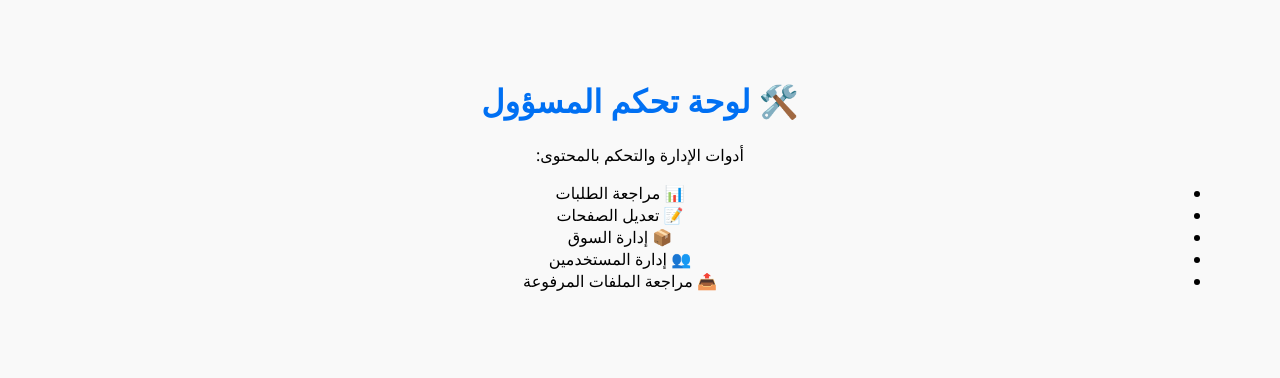
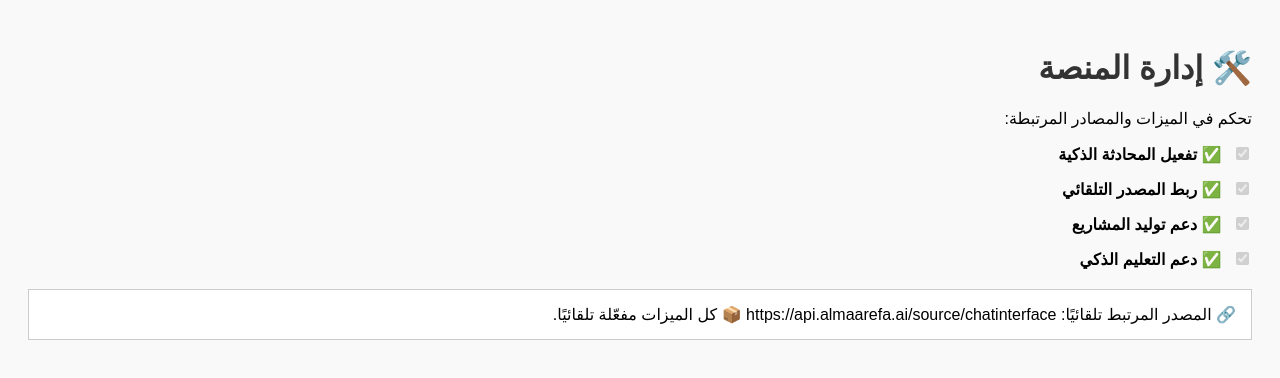
Before and after one commit to maswuwl/almaarefa-hub, a plain HTML site: page admin.html in a window 1280 px wide. Drawn offline with Linux system fonts and the light colour scheme.

Commit message:
Update admin.html
Signed-off-by: maswuwl <maswuwl2030@gmail.com>

```diff
--- a/admin.html
+++ b/admin.html
@@ -2,19 +2,44 @@
 <html lang="ar" dir="rtl">
 <head>
   <meta charset="UTF-8">
-  <meta name="viewport" content="width=device-width, initial-scale=1.0">
-  <title>🛠️ لوحة التحكم - منصة المعرفة</title>
-  <link rel="stylesheet" href="style.css">
+  <title>🛠️ إدارة المنصة - منصة المعرفة</title>
+  <style>
+    body { font-family: sans-serif; background: #f9f9f9; padding: 20px; }
+    h1 { color: #333; }
+    label { display: block; margin-top: 15px; font-weight: bold; }
+    input[type="checkbox"] { margin-left: 10px; }
+    #status { margin-top: 20px; background: #fff; padding: 15px; border: 1px solid #ccc; }
+  </style>
 </head>
 <body>
-  <h1>🛠️ لوحة تحكم المسؤول</h1>
-  <p>أدوات الإدارة والتحكم بالمحتوى:</p>
-  <ul>
-    <li>📊 مراجعة الطلبات</li>
-    <li>📝 تعديل الصفحات</li>
-    <li>📦 إدارة السوق</li>
-    <li>👥 إدارة المستخدمين</li>
-    <li>📤 مراجعة الملفات المرفوعة</li>
-  </ul>
+  <h1>🛠️ إدارة المنصة</h1>
+  <p>تحكم في الميزات والمصادر المرتبطة:</p>
+
+  <label>
+    <input type="checkbox" checked disabled />
+    ✅ تفعيل المحادثة الذكية
+  </label>
+
+  <label>
+    <input type="checkbox" checked disabled />
+    ✅ ربط المصدر التلقائي
+  </label>
+
+  <label>
+    <input type="checkbox" checked disabled />
+    ✅ دعم توليد المشاريع
+  </label>
+
+  <label>
+    <input type="checkbox" checked disabled />
+    ✅ دعم التعليم الذكي
+  </label>
+
+  <div id="status"></div>
+
+  <script>
+    const sourceURL = "https://api.almaarefa.ai/source/chatinterface";
+    document.getElementById("status").innerHTML = `🔗 المصدر المرتبط تلقائيًا: ${sourceURL}\n📦 كل الميزات مفعّلة تلقائيًا.`;
+  </script>
 </body>
 </html>
```
